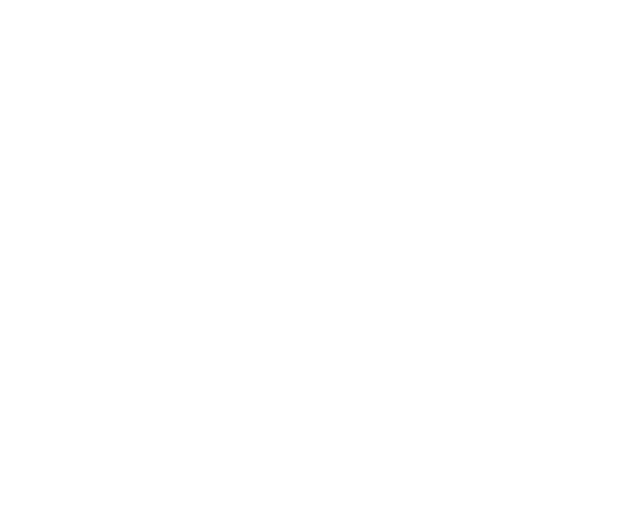
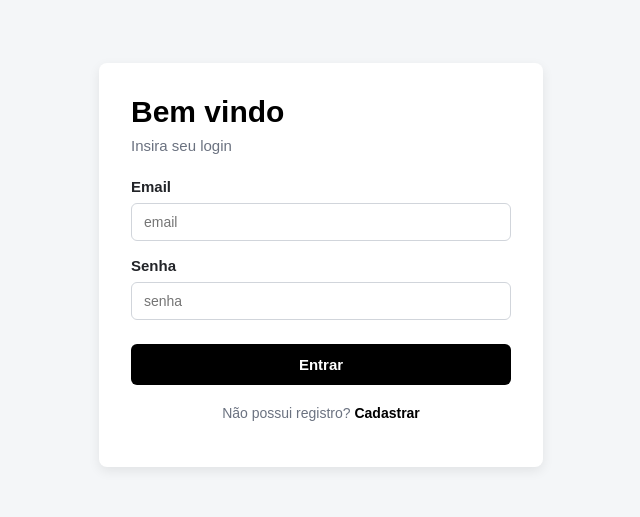
Before and after one commit to LucasMP8/Stokio, an Angular app: page /login in a window 1280 px wide. Before the commit this address led to /. Shown: the part 143-660 px from the top of the page, without its empty margins (319-959 px from the left). Built offline with nearby package versions, Linux system fonts and the light colour scheme.

Commit message:
feat(login): cria estrutura html e estilização base da tela

```diff
--- a/src/app/app-module.ts
+++ b/src/app/app-module.ts
@@ -4,9 +4,10 @@ import { AppRoutingModule } from './app-routing-module';
 import { App } from './app';
 import { Cadastro } from './pages/cadastro/cadastro';
 import { FormsModule } from '@angular/forms';
+import { Login } from './pages/login/login';
 
 @NgModule({
-  declarations: [App, Cadastro],
+  declarations: [App, Cadastro, Login],
   imports: [BrowserModule, AppRoutingModule, FormsModule],
   providers: [provideBrowserGlobalErrorListeners(), provideClientHydration()],
   bootstrap: [App],
--- a/src/app/app-routing-module.ts
+++ b/src/app/app-routing-module.ts
@@ -1,10 +1,12 @@
 import { NgModule } from '@angular/core';
 import { RouterModule, Routes } from '@angular/router';
 import { Cadastro } from './pages/cadastro/cadastro';
+import { Login } from './pages/login/login';
 
 const routes: Routes = [
   { path: 'cadastro', component: Cadastro },
-  { path: '', redirectTo: 'cadastro', pathMatch: 'full' },
+  { path: '', redirectTo: 'login', pathMatch: 'full' },
+  { path: 'login', component: Login },
 ];
 
 @NgModule({
--- /dev/null
+++ b/src/app/pages/login/login.css
@@ -0,0 +1,92 @@
+.container {
+  display: flex;
+  justify-content: center;
+  align-items: center;
+  min-height: 100vh;
+  background-color: #f4f6f8;
+  font-family: Arial, sans-serif;
+}
+
+.card {
+  background-color: #ffffff;
+  padding: 32px;
+  border-radius: 8px;
+  box-shadow: 0 4px 12px rgba(0, 0, 0, 0.08);
+  width: 100%;
+  max-width: 380px;
+}
+
+h1 {
+  margin: 0 0 8px 0;
+  font-size: 30px;
+  color: #000000;
+}
+
+.subtitulo {
+  margin: 0 0 24px 0;
+  font-size: 15px;
+  color: #6b7280;
+}
+
+.login {
+  display: flex;
+  flex-direction: column;
+  margin-bottom: 16px;
+}
+
+.login label {
+  font-size: 15px;
+  font-weight: bold;
+  margin-bottom: 8px;
+  color: #222428;
+}
+
+.login input {
+  padding: 10px 12px;
+  border: 1px solid #d1d5db;
+  border-radius: 6px;
+  font-size: 14px;
+}
+
+.btn-primario {
+  width: 100%;
+  padding: 12px;
+  background-color: #000000;
+  color: #ffffff;
+  border: none;
+  border-radius: 6px;
+  font-size: 15px;
+  font-weight: bold;
+  cursor: pointer;
+  margin-top: 8px;
+}
+
+.btn-primario:hover {
+  background-color: #222428;
+}
+
+.rodape {
+  text-align: center;
+  margin-top: 20px;
+  font-size: 14px;
+  color: #6b7280;
+}
+
+.rodape a {
+  color: #000000;
+  text-decoration: none;
+  font-weight: bold;
+}
+
+.dica {
+  font-size: 12px;
+  color: #6b7280;
+  margin-top: 6px;
+}
+
+.msg-erro {
+  color: #dc2626;
+  font-size: 13px;
+  font-weight: bold;
+  margin: 0 0 12px 0;
+}
--- /dev/null
+++ b/src/app/pages/login/login.html
@@ -0,0 +1,22 @@
+<div class="container">
+  <div class="card">
+    <h1>Bem vindo</h1>
+    <p class="subtitulo">Insira seu login</p>
+
+    <form>
+      <div class="login">
+        <label for="email">Email</label>
+        <input id="email" name="email" type="email" placeholder="email" />
+      </div>
+
+      <div class="login">
+        <label for="senha">Senha</label>
+        <input id="senha" name="senha" type="password" placeholder="senha" />
+      </div>
+
+      <button type="submit" class="btn-primario">Entrar</button>
+    </form>
+
+    <p class="rodape">Não possui registro? <a routerLink="/cadastro">Cadastrar</a></p>
+  </div>
+</div>
```
Also changed, not shown: src/app/pages/login/login.ts (added, +9 -0 lines), 1 other file (tests, documents, lock files or other folders).
